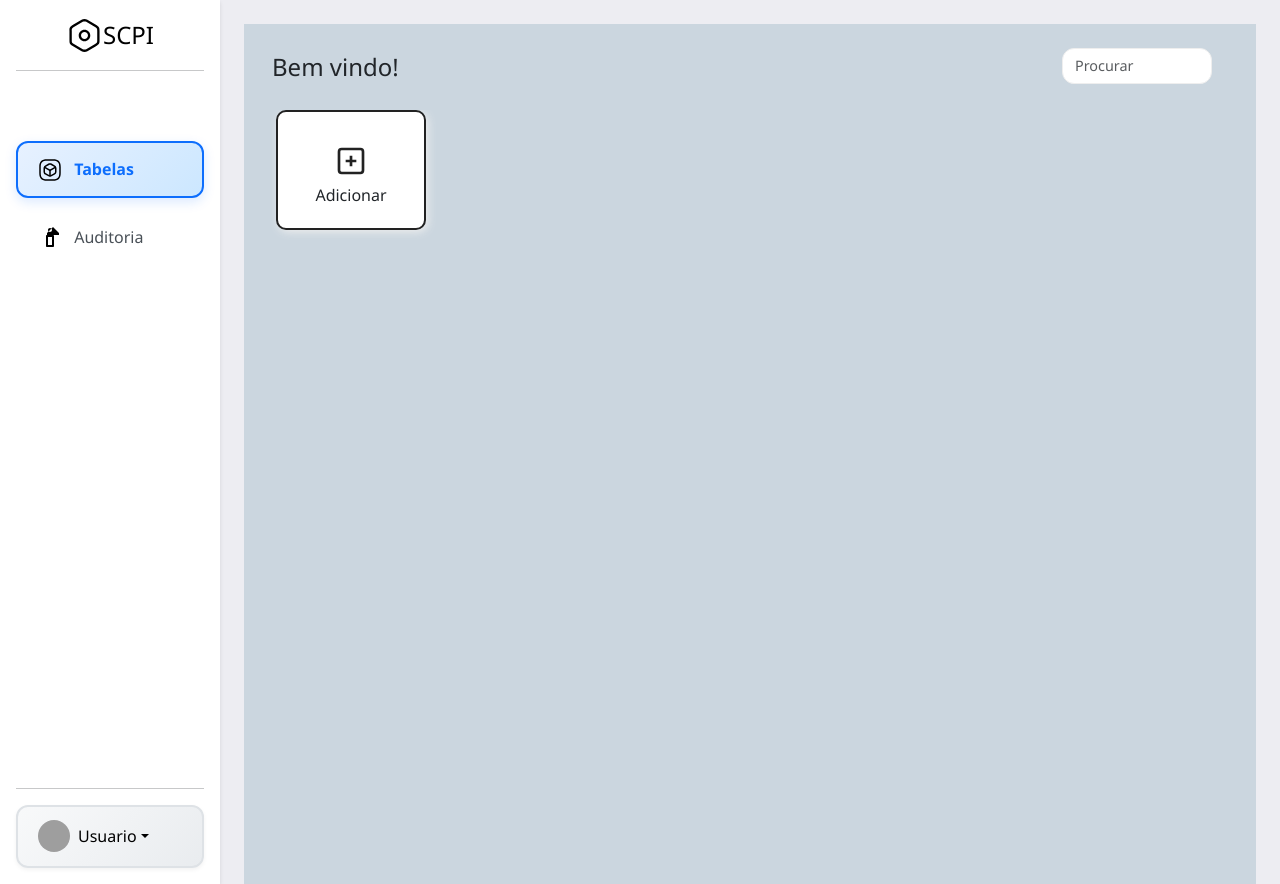
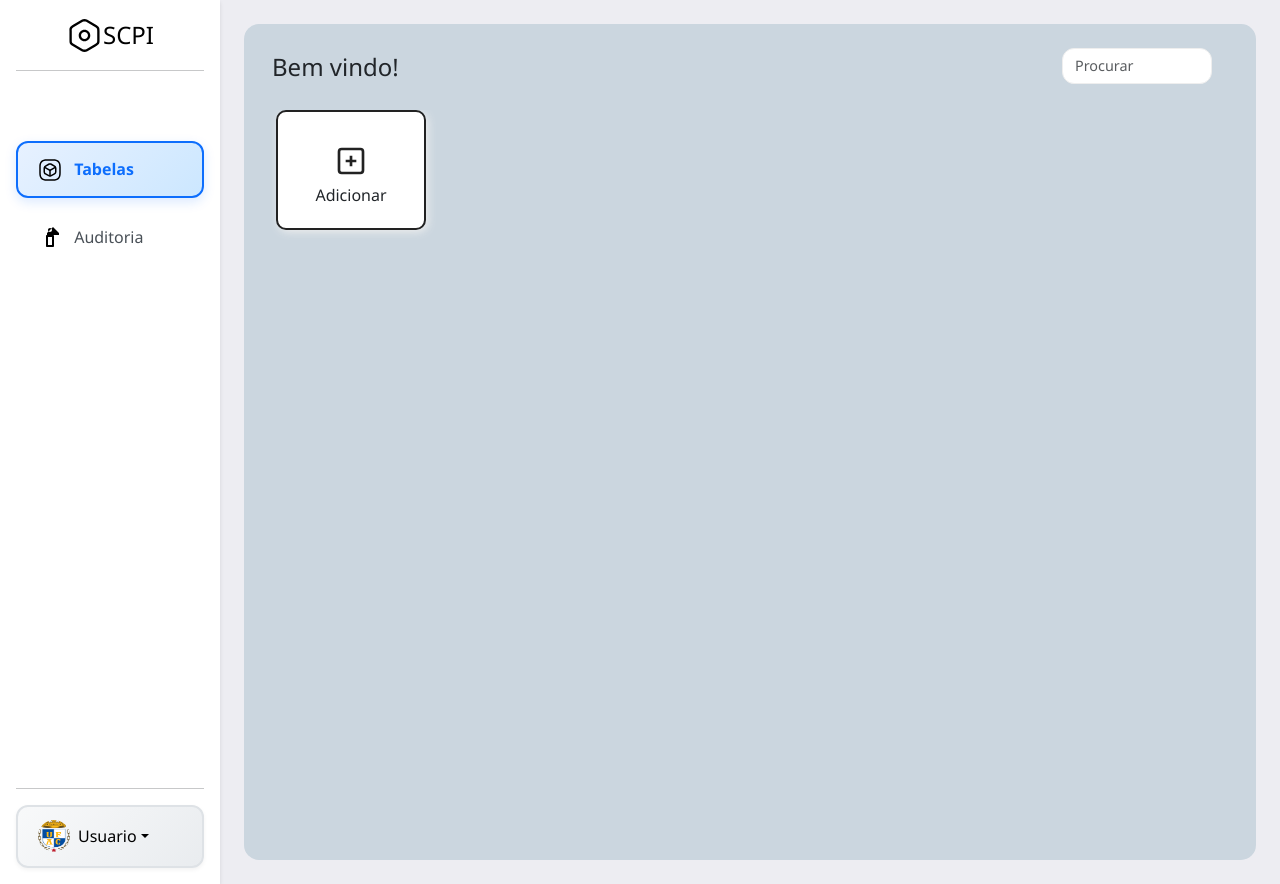
Before and after one commit to gustavoalb2/Estagio-Supervisionado-SCPI, a Django app: page /home/ in a window 1280 px wide. Run offline with Django 5.2, Linux system fonts and the light colour scheme; the visitor is signed in with stand-in values (Sample User, id 1); data that the repository does not hold is empty; grey boxes are pictures that could not be loaded.

Commit message:
alteracoes no container principal

```diff
--- a/scpi/scpiapp/templates/base.html
+++ b/scpi/scpiapp/templates/base.html
@@ -77,7 +77,7 @@
             <hr>
             <div class="dropdown">
               <a href="#" class="d-flex align-items-center text-black text-decoration-none dropdown-toggle" data-bs-toggle="dropdown" aria-expanded="false">
-                <img src="http://www2.ufac.br/ppgespa/menu/coordenacao/downloads/ufac-brasao.png/@@images/image.png" alt="" width="32" height="32" class="rounded-circle me-2">
+                <img src="{% static 'imagens/UFAC.png' %}" alt="" width="32" height="32" class="rounded-circle me-2">
                 <span>Usuario</span>
               </a>
               <ul class="dropdown-menu dropdown-menu-dark text-small shadow">
@@ -90,7 +90,7 @@
             </div>
         </div>
 
-        <main class="container-fluid p-4">
+        <main class="container-fluid p-4 d-flex flex-column overflow-hidden">
             {% if messages %}
                 <div class="messages">
                     {% for message in messages %}
--- a/scpi/scpiapp/templates/visualizarTabelas.html
+++ b/scpi/scpiapp/templates/visualizarTabelas.html
@@ -1,7 +1,7 @@
 
 {% extends "base.html" %}
 {% block content %}
-<div class="container-fluid" style="background: #cbd6dfff; min-height: 100vh; max-height: 100vh; display: flex; flex-direction: column;">
+<div class="container-fluid" style="background: #cbd6dfff; flex: 1; display: flex; flex-direction: column; border-radius: 15px; overflow: hidden;">
     <div class="row pt-4">
         <div class="col-12 col-md-6">
             <span style="font-size: 1.5rem; font-weight: 400; margin-left: 1rem;">Bem vindo!</span>
@@ -13,7 +13,7 @@
         </div>
     </div>
     <div class="row mt-4 ms-2 flex-grow-1" style="overflow: hidden;">
-        <div class="cards-container" style="height: calc(100vh - 120px); overflow-y: auto; padding-bottom: 20px;">
+        <div class="cards-container" style="height: 100%; overflow-y: auto; padding-bottom: 20px;">
             <div class="d-flex flex-row flex-wrap gap-4">
                 {% for tabela in tabelas %}
                 <div class="card-container">
```
Also changed, not shown: scpi/scpiapp/models.py (+13 -0 lines), README.md, scpi/imagens/UFAC.png (added).
